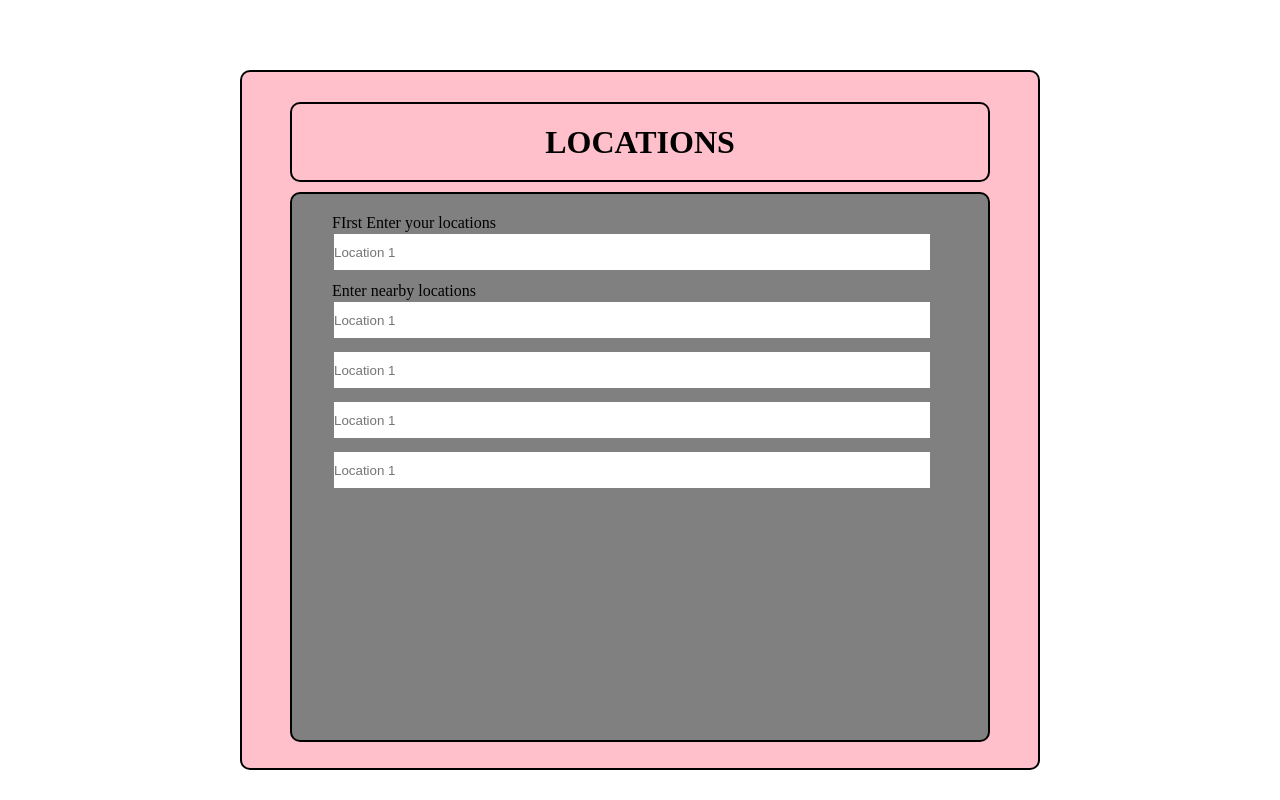
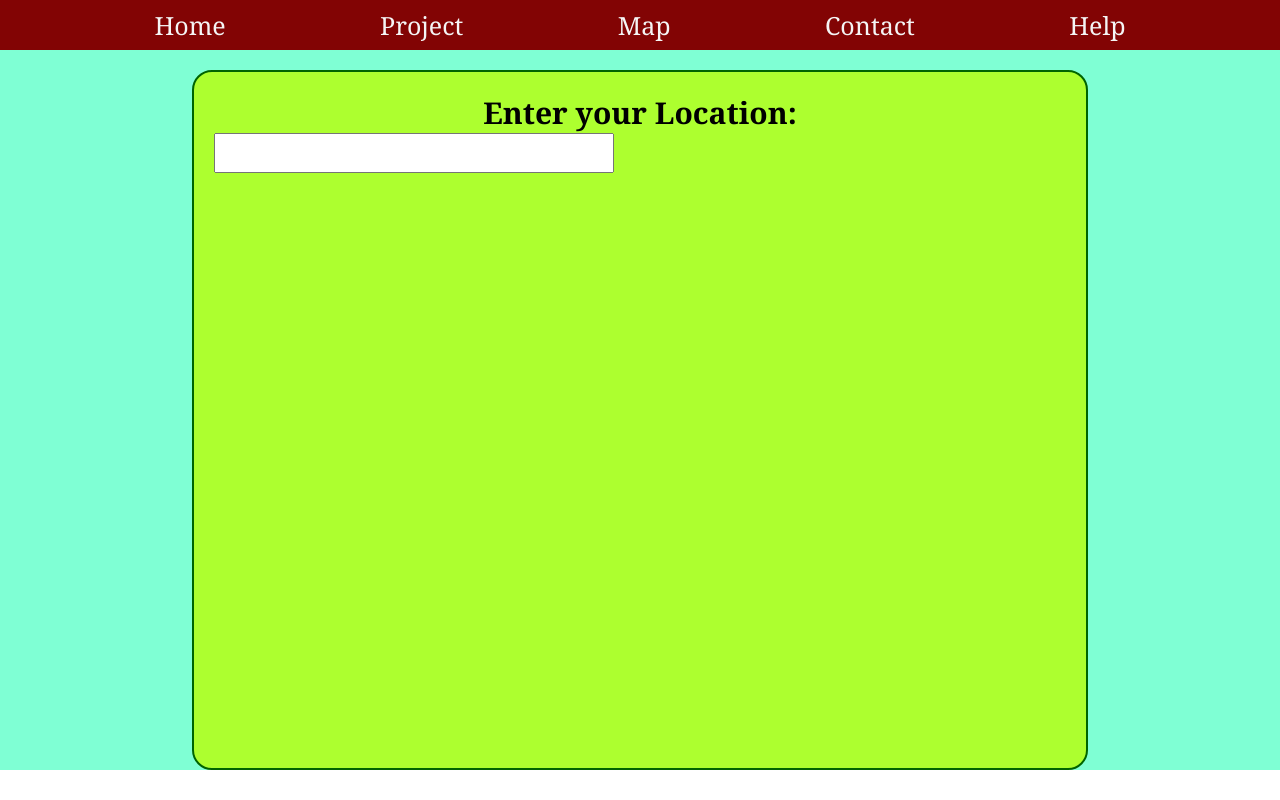
Before and after one commit to AnandAnasane/Login-project, a plain HTML site: page Projet-Map/index.html in a window 1280 px wide. Drawn offline with Linux system fonts and the light colour scheme.

Commit message:
map file updated

```diff
--- a/Projet-Map/index.html
+++ b/Projet-Map/index.html
@@ -1,28 +1,42 @@
 <!DOCTYPE html>
 <html lang="en">
-<head>
-    <meta charset="UTF-8">
-    <meta name="viewport" content="width=device-width, initial-scale=1.0">
-    <title>Map Comparision</title>
-    <link rel="stylesheet" href="style.css">
-</head>
-<body>
-    <div class="header">
-        <div class="head">
-            <h1>LOCATIONS</h1>
-        </div>
-        <div class="ops">
-            <p>FIrst Enter your locations</p>
-            <input class="map map1" type="text", placeholder="Location 1">
-            <p>Enter nearby locations</p>
-            <input class="map map1" type="text", placeholder="Location 1">
-            <input class="map map1" type="text", placeholder="Location 1">
-            <input class="map map1" type="text", placeholder="Location 1">
-            <input class="map map1" type="text", placeholder="Location 1">
-            <!-- <button><a href="https://www.google.com/maps/@18.5154863,73.8229823,14z?entry=ttu">Submit</a></button> -->
-        </div>
+  <head>
+    <meta charset="UTF-8" />
+    <meta name="viewport" content="width=device-width, initial-scale=1.0" />
+    <title>Map Comparision |</title>
+    <link rel="stylesheet" href="style.css" />
+  </head>
 
-    </div>
+  <body>
+    <header>
+      <div class="navbar">
+        <p><a href="">Home</a></p>
+        <p><a href="">Project</a></p>
+        <p><a href="">Map</a></p>
+        <p><a href="">Contact</a></p>
+        <p><a href="">Help</a></p>
+      </div>
+    </header>
 
-</body>
+    <main>
+      <!-- <marquee behavior="sliding" direction="left"><h1>Welcome to the Map Comparision</h1></marque> -->
+
+      <div class="location">
+        <h2>Enter your Location:</h2>
+        <input class="input" type="text" />
+        <!-- <h2>Enter your first Location:</h2>
+        <input type="text" />
+        <h2>Enter your second Location:</h2>
+        <input type="text" />
+        <h2>Enter your Third Location:</h2>
+        <input type="text" />
+        <h2>Enter your fourth Location:</h2>
+        <input type="text" />
+        <button type="submit">Submit</button>
+        <p>Click here to check which location is nearest your locations</p> -->
+      </div>
+    </main>
+
+    <footer></footer>
+  </body>
 </html>
--- a/Projet-Map/style.css
+++ b/Projet-Map/style.css
@@ -1,57 +1,47 @@
-*{
-    margin: 0;
-    padding: 0;
-    box-sizing: border-box;
+* {
+  padding: 0;
+  margin: 0;
+  box-sizing: border-box;
+  font-family: Georgia, "Times New Roman", Times, serif;
 }
 
-body
-{
+.navbar {
+  display: flex;
+  justify-content: space-evenly;
+  align-items: center;
+  font-size: 25px;
+  width: 100%;
+  height: 50px;
+  background-color: rgb(130, 4, 4);
+}
+.navbar a {
+  text-decoration: none;
+  color: whitesmoke;
+}
+main{
     display: flex;
     justify-content: center;
-    margin-top: 50px;
+    align-items: center;
+    background-color: aquamarine;
+}
+
+.location{
+    height: 700px;
+    width: 70%;
+    background-color: greenyellow;
+    align-items: center;
     padding: 20px;
+    border: 2px solid darkgreen;
+    border-radius: 20px;
+    margin-top: 20px;
 
 }
-
-.header
-{
-    padding: 30px;
-    height: 700px;
-    width: 800px;
-    background-color: pink;
-    border-radius: 10px;
-    border: 2px solid black;
-
+.input{
+   height: 40px;
+   width: 400px;
+   margin: auto;
 }
-.head
-{   display: flex;
-    justify-content: center;
-    align-items: center;
-    max-width: 700px;
-    margin: auto;
-    height: 80px;
-    border: 2px solid black;
-    border-radius: 10px;
-    padding: 10px;
-    margin-bottom: 10px;
+.location h2{
+    text-align: center;
+    font-size: 30px;
 }
-.ops
-{
-
-    max-width: 700px;
-    margin: auto;
-    height: 550px;
-    border: 2px solid black;
-    background-color: gray;
-    border-radius: 10px;
-    padding: 20px 40px
-
-
-}
-.map
-{
-    width: 600px;
-    height: 40px;
-    border: 2px solid gray;
-    margin-bottom: 10px;
-}
```
